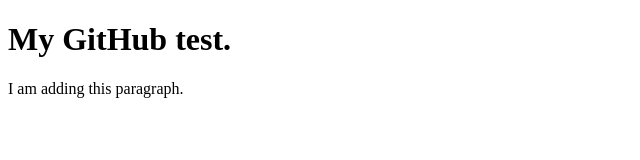
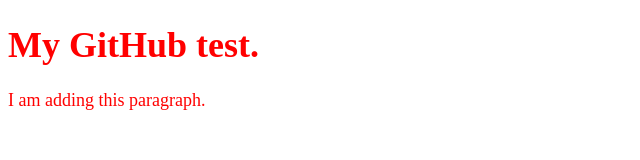
Before and after one commit to AznCanuck/mysite, a plain HTML site: page index.html in a window 1280 px wide. Shown: the whole page, without its empty margins (0-640 px from the left). Drawn offline with Linux system fonts and the light colour scheme; files that its build step writes are made by us from their sources.

Commit message:
Added styles

```diff
--- /dev/null
+++ b/css/styles.css
@@ -0,0 +1,4 @@
+body {
+	font-size: 18px;
+	color: red;
+	}
--- a/index.html
+++ b/index.html
@@ -1,7 +1,10 @@
 <!DOCTYPE html>
 <html>
 <head>
+
 <title> Hey there! </title>
+<link rel="stylesheet" href="styles.css" media="screen" />
+
 </head>
 
 <body>
```
